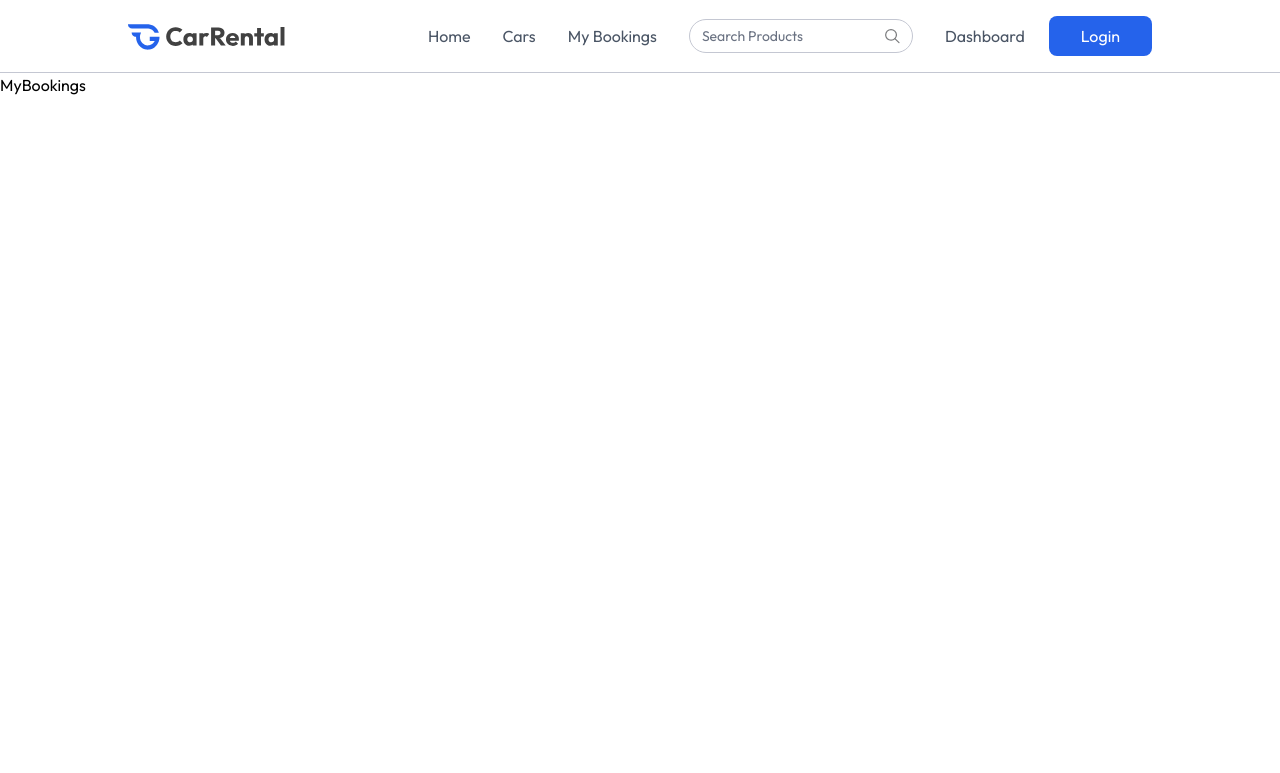
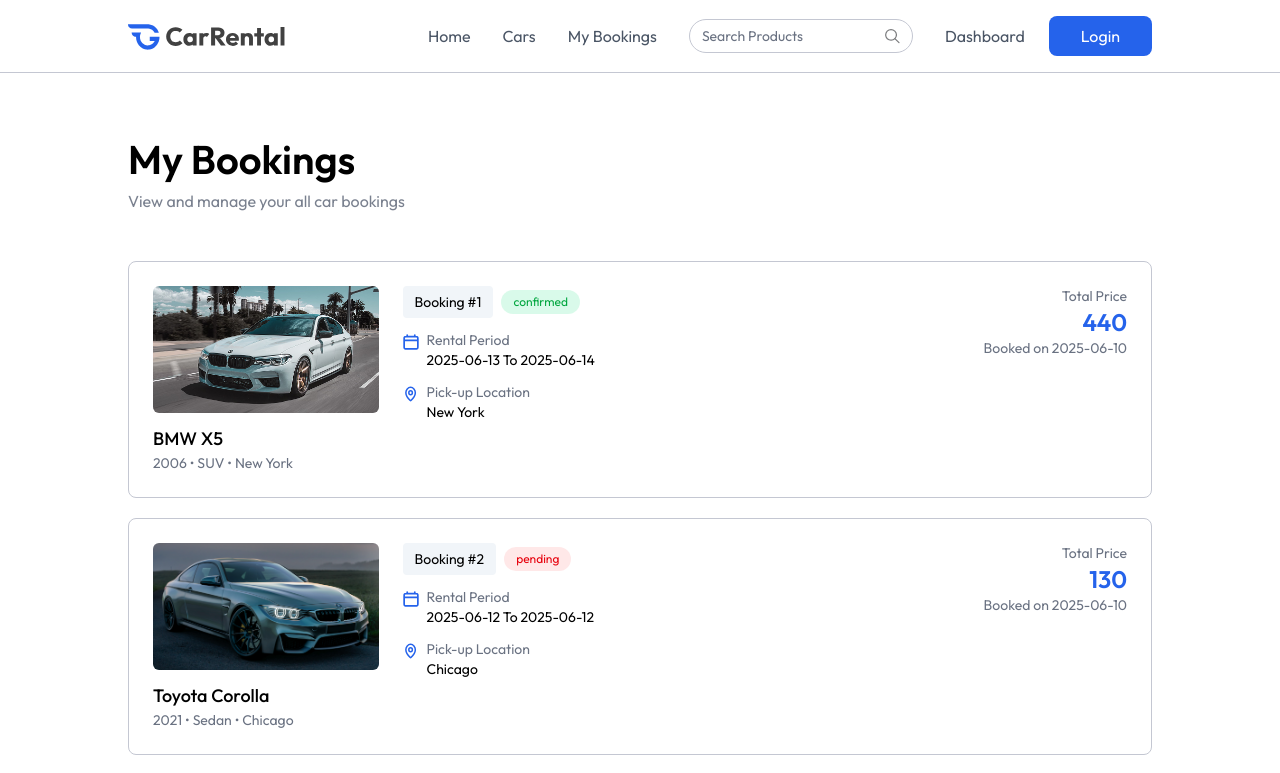
Before and after one commit to rishikeshmahale/MERN-CAR-RENTAL-BOOKING-APP, a React (Vite) app in the folder client/: page /my-bookings in a window 1280 px wide. Shown: the top 773 px of the page. Built offline with nearby package versions, Linux system fonts and the light colour scheme.

Commit message:
Modified MyBookings Page

```diff
--- a/client/src/pages/MyBookings.jsx
+++ b/client/src/pages/MyBookings.jsx
@@ -1,8 +1,110 @@
+import { useEffect, useState } from "react";
+import { assets, dummyMyBookingsData } from "../assets/assets";
+import Title from "../components/Title";
 
 const MyBooking = () => {
+  const [bookings, setBookings] = useState([]);
+
+  const currency = import.meta.env.VITE_CURRENCY;
+
+  const fetchMyBookings = async () => {
+    setBookings(dummyMyBookingsData);
+  };
+
+  useEffect(() => {
+    fetchMyBookings();
+  }, []);
+
   return (
-    <div>MyBookings</div>
-  )
-}
+    <div className="px-6 md:px-16 lg:px-24 xl:px-32 2xl:px-48 mt-16 text-sm max-w-7xl">
+      <Title
+        title="My Bookings"
+        subTitle="View and manage your all car bookings"
+        align="left"
+      />
+
+      <div>
+        {bookings.map((booking, index) => (
+          <div
+            key={booking._id}
+            className="grid grid-cols-1 md:grid-cols-4 gap-6 p-6 border border-borderColor rounded-lg mt-5 first:mt-12"
+          >
+            {/* Car Image + Info */}
+            <div className="md:col-span-1">
+              <div className="rounded-md overflow-hidden mb-3">
+                <img
+                  src={booking.car.image}
+                  alt="car image"
+                  className="w-full h-auto aspect-video object-cover"
+                />
+              </div>
+              <p className="text-lg font-medium mt-2">
+                {booking.car.brand} {booking.car.model}
+              </p>
+
+              <p className="text-gray-500">
+                {booking.car.year} • {booking.car.category} •{" "}
+                {booking.car.location}
+              </p>
+            </div>
+
+            {/* Booking Info */}
+            <div className="md:col-span-2">
+              <div className="flex items-center gap-2">
+                <p className="px-3 py-1.5 bg-light rounded">
+                  Booking #{index + 1}
+                </p>
+                <p
+                  className={`px-3 py-1 text-xs rounded-full ${booking.status === "confirmed" ? "bg-green-400/15 text-green-600" : "bg-red-400/15 text-red-600"}`}
+                >
+                  {booking.status}
+                </p>
+              </div>
+
+              <div className="flex items-start gap-2 mt-3">
+                <img
+                  src={assets.calendar_icon_colored}
+                  alt=""
+                  className="w-4 h-4 mt-1"
+                />
+                <div>
+                  <p className="text-gray-500">Rental Period</p>
+                  <p>
+                    {booking.pickupDate.split("T")[0]} To{" "}
+                    {booking.returnDate.split("T")[0]}
+                  </p>
+                </div>
+              </div>
+
+              <div className="flex items-start gap-2 mt-3">
+                <img
+                  src={assets.location_icon_colored}
+                  alt=""
+                  className="w-4 h-4 mt-1"
+                />
+                <div>
+                  <p className="text-gray-500">Pick-up Location</p>
+                  <p>{booking.car.location}</p>
+                </div>
+              </div>
+            </div>
+
+            {/* Price */}
+            <div className="md:col-span-1 flex flex-col justify-between gap-6">
+              <div className="text-sm text-gray-500 text-right">
+                <p>Total Price</p>
+                <h1 className="text-2xl font-semibold text-primary">
+                  {currency}
+                  {booking.price}
+                </h1>
+                <p>Booked on {booking.createdAt.split("T")[0]}</p>
+              </div>
+            </div>
+          </div>
+        ))}
+      </div>
+    </div>
+  );
+};
 
 export default MyBooking;
```
